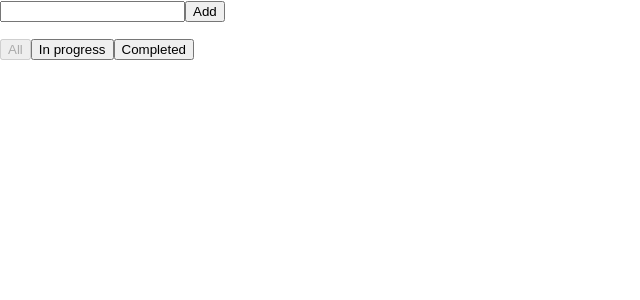
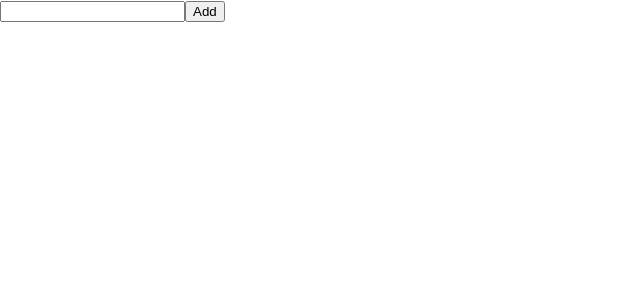
Before and after one commit to emanzuetaj/react-to-do, a React (Create React App) app: page / in a window 1280 px wide. Shown: the top 300 px of the page, without its empty margins (0-640 px from the left). Built offline with nearby package versions, Linux system fonts and the light colour scheme.

Commit message:
only display filters when there are todo items

```diff
--- a/src/containers/main.js
+++ b/src/containers/main.js
@@ -51,6 +51,7 @@ class Main extends Component {
     render() {
         const todos = this.props.todosReducer;
         let filteredTodos = [];
+        let filterListOptions;
         switch (this.props.filterReducer) {
             case 'SHOW_COMPLETED':
                 filteredTodos = todos.filter((todo) => {
@@ -67,6 +68,9 @@ class Main extends Component {
                 filteredTodos = todos;
                 break;
         }
+        if (todos.length > 0) {
+            filterListOptions = <Filters setFilterHandler={this.setFilterHandler} currentSetting={this.props.filterReducer} />;
+        }
         return (
             <div className="main">
                 <Add add={this.add} />
@@ -75,7 +79,7 @@ class Main extends Component {
                     <List todos={filteredTodos} removeItemHandler={this.removeItemHandler} toggleCompleteHandler={this.toggleCompleteHandler} />
                 </div>
                 <div className="filter">
-                    <Filters setFilterHandler={this.setFilterHandler} currentSetting={this.props.filterReducer} />
+                    {filterListOptions}
                 </div>
             </div>
         );
```
